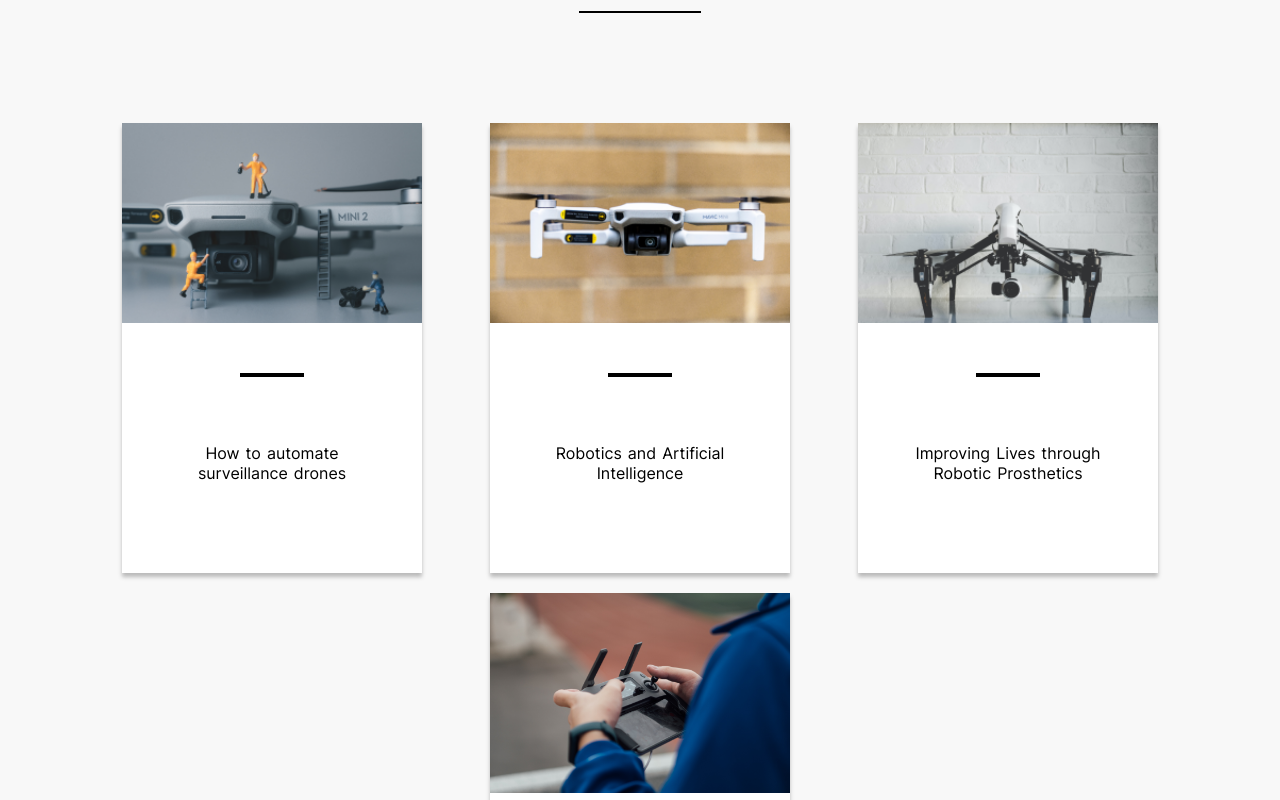
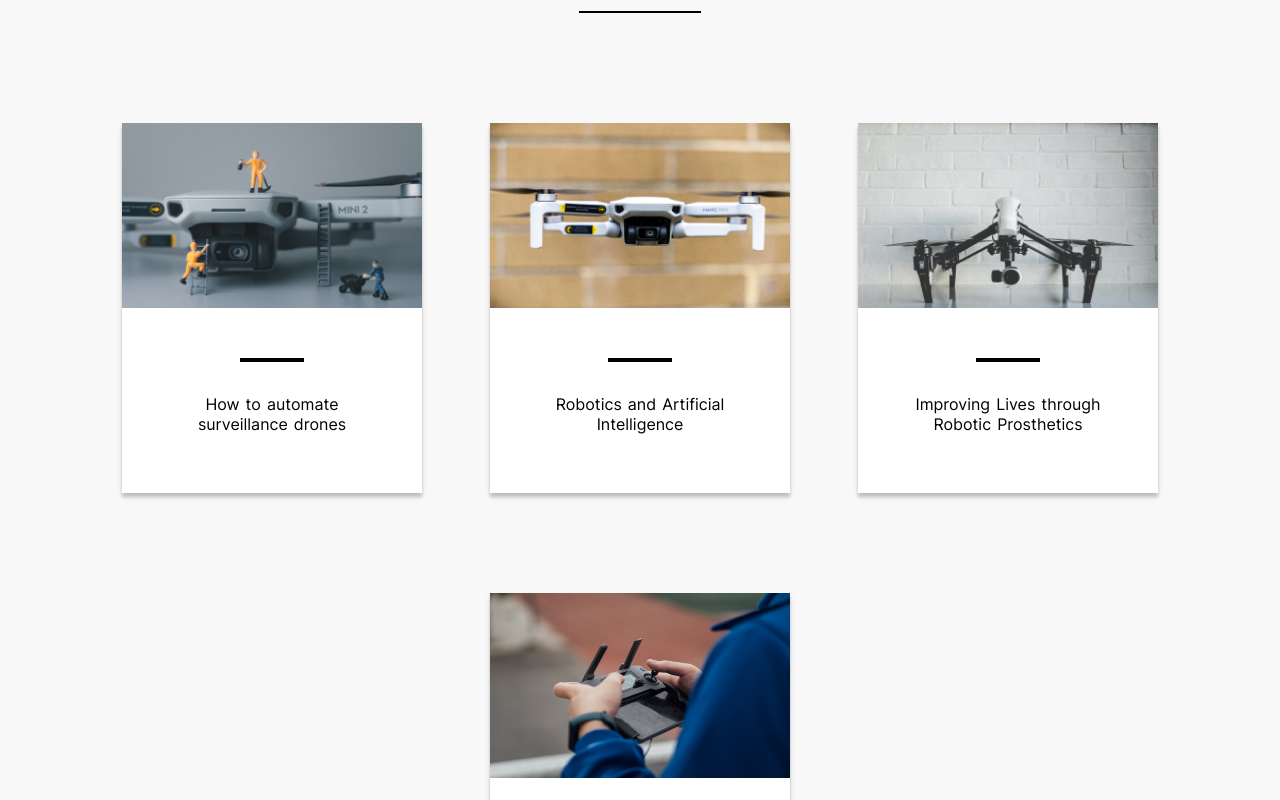
Before and after one commit to ThembaMtshelwane/assignment-1, a React (Vite) app: page / in a window 1280 px wide. Shown: the part 960-1760 px from the top of the page. Built offline with nearby package versions, Linux system fonts and the light colour scheme.

Commit message:
Article card updates

```diff
--- a/src/Components/ArticlesSection/Article/article.css
+++ b/src/Components/ArticlesSection/Article/article.css
@@ -3,20 +3,21 @@
   display: flex;
   flex-direction: column;
   align-items: center;
-  height: 100%;
-  padding-bottom: 50px;
+  height: 370px;
+  /* padding-bottom: 50px; */
   background-color: white;
 }
 
 img {
   /* border: 2px solid blue; */
   width: 100%;
-  max-height: 300px;
+  height: 50%;
 }
 
 .article-card p {
   /* border: 1px solid blue; */
   margin: auto 16%;
+  height: 25%;
   text-align: center;
 }
 
--- a/src/Components/SubscribeSection/subscribe.css
+++ b/src/Components/SubscribeSection/subscribe.css
@@ -48,6 +48,7 @@ input {
 
 .submit-buttton {
   font-size: 16px;
+  padding: 10px 40px;
 }
 
 @media only screen and (max-width: 619px) {
```
